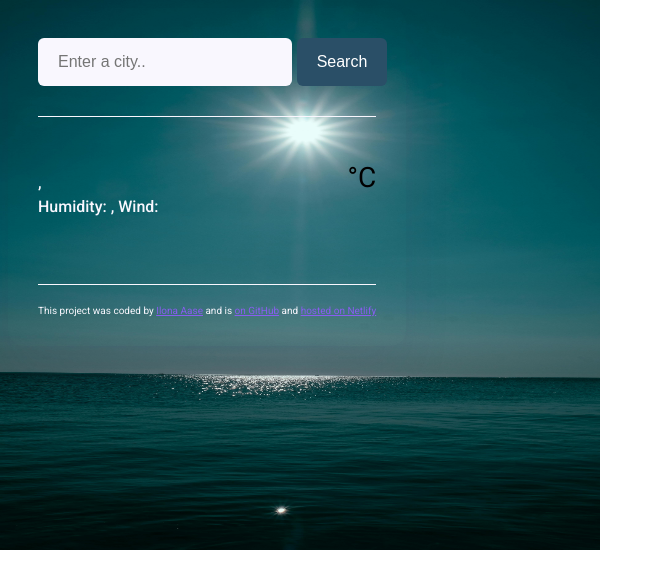
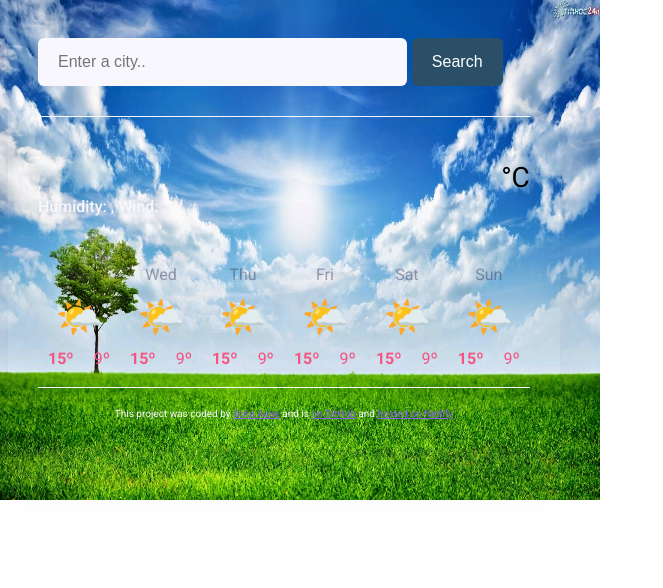
Before and after one commit to HildaAb/Weather, a plain HTML site: page index.html in a window 1280 px wide. Shown: the whole page, without its empty margins (0-663 px from the left). Drawn offline with nearby package versions, Linux system fonts and the light colour scheme; no server answers.

Commit message:
changed picture,recreated files

```diff
--- a/index.html
+++ b/index.html
@@ -49,7 +49,68 @@
             <div class="weatehr-app-unit">°C</div>
           </div>
         </div>
-        <div class="weather-forecast" id="forecast"></div>
+        <div class="weather-forecast">
+          <div class="weather-forecast-day">
+            <div class="weather-forecast-date">Tue</div>
+            <div class="weather-forecast-icon">🌤️</div>
+            <div class="weather-forecast-temperatures">
+              <div class="weather-forecast-temperature">
+                <strong>15º</strong>
+              </div>
+              <div class="weather-forecast-temperature">9º</div>
+            </div>
+          </div>
+          <div class="weather-forecast-day">
+            <div class="weather-forecast-date">Wed</div>
+            <div class="weather-forecast-icon">🌤️</div>
+            <div class="weather-forecast-temperatures">
+              <div class="weather-forecast-temperature">
+                <strong>15º</strong>
+              </div>
+              <div class="weather-forecast-temperature">9º</div>
+            </div>
+          </div>
+          <div class="weather-forecast-day">
+            <div class="weather-forecast-date">Thu</div>
+            <div class="weather-forecast-icon">🌤️</div>
+            <div class="weather-forecast-temperatures">
+              <div class="weather-forecast-temperature">
+                <strong>15º</strong>
+              </div>
+              <div class="weather-forecast-temperature">9º</div>
+            </div>
+          </div>
+          <div class="weather-forecast-day">
+            <div class="weather-forecast-date">Fri</div>
+            <div class="weather-forecast-icon">🌤️</div>
+            <div class="weather-forecast-temperatures">
+              <div class="weather-forecast-temperature">
+                <strong>15º</strong>
+              </div>
+              <div class="weather-forecast-temperature">9º</div>
+            </div>
+          </div>
+          <div class="weather-forecast-day">
+            <div class="weather-forecast-date">Sat</div>
+            <div class="weather-forecast-icon">🌤️</div>
+            <div class="weather-forecast-temperatures">
+              <div class="weather-forecast-temperature">
+                <strong>15º</strong>
+              </div>
+              <div class="weather-forecast-temperature">9º</div>
+            </div>
+          </div>
+          <div class="weather-forecast-day">
+            <div class="weather-forecast-date">Sun</div>
+            <div class="weather-forecast-icon">🌤️</div>
+            <div class="weather-forecast-temperatures">
+              <div class="weather-forecast-temperature">
+                <strong>15º</strong>
+              </div>
+              <div class="weather-forecast-temperature">9º</div>
+            </div>
+          </div>
+        </div>
       </main>
       <br />
 
--- a/style.css
+++ b/style.css
@@ -1,7 +1,8 @@
 body {
   font-family: "Roboto", sans-serif;
-  background-image: url("sol.jpg");
-  background-size: 600px 550px;
+  background-image: url("träd.jpg");
+  background-size: 550px 350px;
+  background-size: 600px 500px;
   position: relative;
   background-repeat: no-repeat;
 }
@@ -89,7 +90,6 @@ header {
   justify-content: space-around;
   margin-top: 30px;
 }
-
 .weather-forecast-date {
   text-align: center;
   color: rgba(39, 33, 66, 0.4);
@@ -97,7 +97,6 @@ header {
   line-height: 20px;
   margin-bottom: 10px;
 }
-
 .weather-forecast-icon {
   font-size: 38px;
   text-align: center;
@@ -109,7 +108,6 @@ header {
   display: flex;
   justify-content: center;
 }
-
 .weather-forecast-temperature {
   padding: 0 10px;
 }
```
Also changed, not shown: träd.jpg (added).
